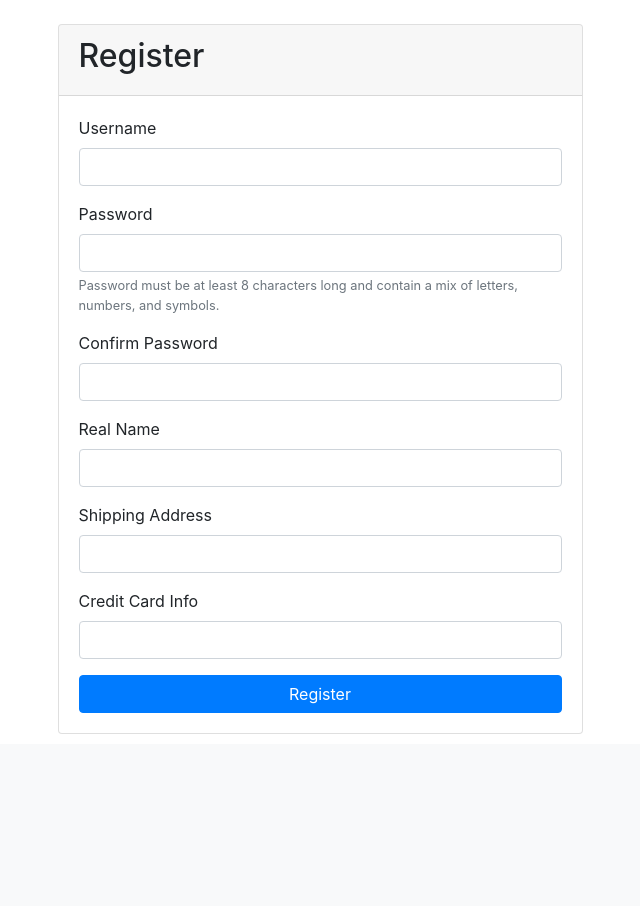
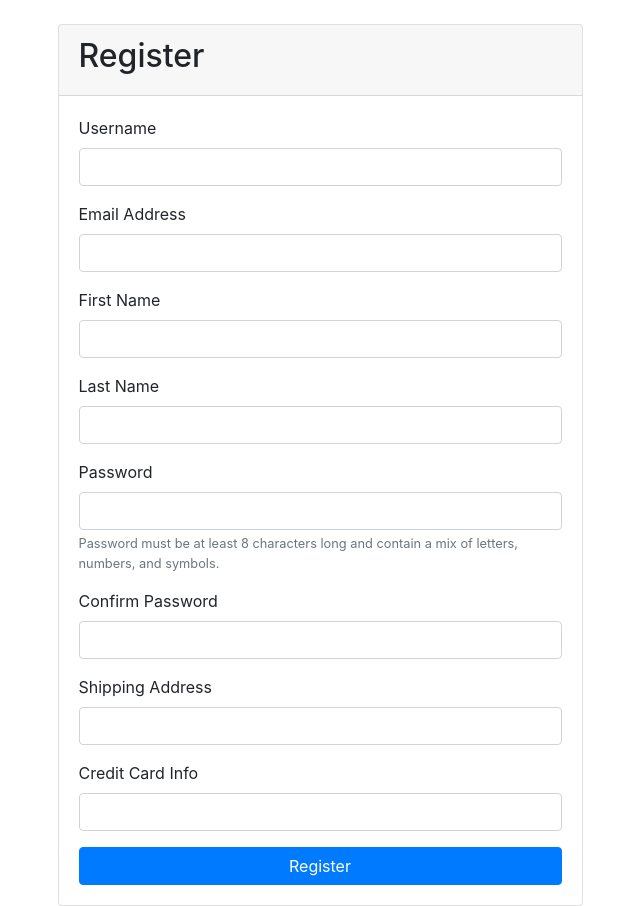
Before and after one commit to parkerg16/ebayClone, a Django app: template auction/templates/auction/register.html in a window 1280 px wide. Shown: the part 56-962 px from the top of the page, without its empty margins (320-960 px from the left). Before the commit the page ends 790 px from the top, so only its background shows below. Run offline with Django 3.2, Linux system fonts and the light colour scheme; the template is opened without the code that fills it, so the values that code supplies are empty; some libraries are stand-ins or nearby versions.

Commit message:
Added email address to models.py and modified forms.py and register.html to match

```diff
--- a/auction/models.py
+++ b/auction/models.py
@@ -4,7 +4,9 @@ from django.utils import timezone
 from datetime import timedelta
 
 class User(AbstractUser):
-    real_name = models.CharField(max_length=255)
+    email_address = models.EmailField(max_length=255, unique=True)
+    first_name = models.CharField(max_length=255)
+    last_name = models.CharField(max_length=255)
     shipping_address = models.TextField()
     credit_card_info = models.CharField(max_length=255, blank=True, null=True)
 
--- a/auction/templates/auction/register.html
+++ b/auction/templates/auction/register.html
@@ -32,23 +32,29 @@
                             <input type="text" name="username" class="form-control" id="id_username" required>
                         </div>
                           <div class="form-group">
+                            <label for="id_email_address">Email Address</label>
+                            <input type="email" name="email_address" class="form-control" id="id_email_address" required>
+                        </div>
+                        <div class="form-group">
+                            <label for="id_first_name">First Name</label>
+                            <input type="text" name="first_name" class="form-control" id="id_first_name" required>
+                        </div>
+                        <div class="form-group">
+                            <label for="id_last_name">Last Name</label>
+                            <input type="text" name="last_name" class="form-control" id="id_last_name" required>
+                        </div>
+                        <div class="form-group">
                             <label for="id_password1">Password</label>
                             <input type="password" name="password1" class="form-control" id="id_password1" required>
-                            <small class="form-text text-muted">Password must be at least 8 characters long and contain
-                                a mix of letters, numbers, and symbols.</small>
+                            <small class="form-text text-muted">Password must be at least 8 characters long and contain a mix of letters, numbers, and symbols.</small>
                         </div>
                         <div class="form-group">
                             <label for="id_password2">Confirm Password</label>
                             <input type="password" name="password2" class="form-control" id="id_password2" required>
                         </div>
                         <div class="form-group">
-                            <label for="id_real_name">Real Name</label>
-                            <input type="text" name="real_name" class="form-control" id="id_real_name" required>
-                        </div>
-                        <div class="form-group">
                             <label for="id_shipping_address">Shipping Address</label>
-                            <input type="text" name="shipping_address" class="form-control" id="id_shipping_address"
-                                   required>
+                            <input type="text" name="shipping_address" class="form-control" id="id_shipping_address" required>
                         </div>
                         <div class="form-group">
                             <label for="id_credit_card_info">Credit Card Info</label>
@@ -74,7 +80,7 @@
     var input = document.getElementById('id_shipping_address');
     var autocomplete = new google.maps.places.Autocomplete(input);
     autocomplete.setFields(['formatted_address']);
-        autocomplete.addListener('place_changed', function () {
+    autocomplete.addListener('place_changed', function() {
         var place = autocomplete.getPlace();
         document.getElementById('id_shipping_address').value = place.formatted_address;
     });
```
Also changed, not shown: auction/forms.py (+3 -5 lines). Lines whose indentation alone changed are shown as unchanged.
